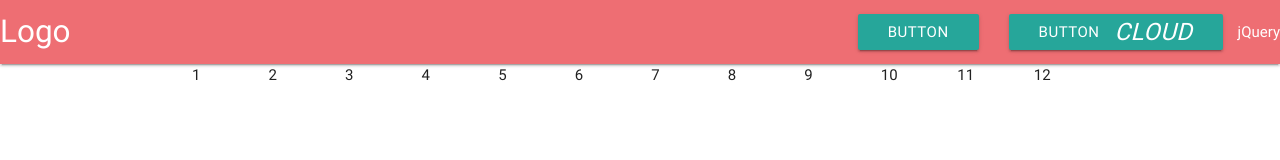
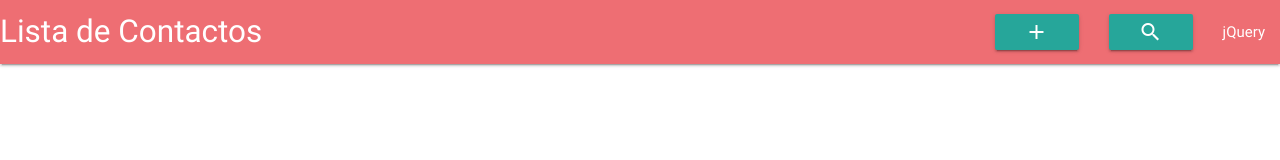
Before and after one commit to AraceliGS/lista-de-contactos, a plain HTML site: page index.html in a window 1280 px wide. Drawn offline with Linux system fonts and the light colour scheme; files whose address does not match are found by name.

Commit message:
añadiendo clases e iconos a la barra de navegación

```diff
--- a/css/main.css
+++ b/css/main.css
@@ -0,0 +1,10 @@
+/* Estilos */
+
+* {
+  box-sizing: border-box;
+}
+
+.lateral-margin {
+  margin-left: 15px;
+  margin-right: 15px;
+}
--- a/index.html
+++ b/index.html
@@ -3,21 +3,22 @@
   <head>
     <meta charset="utf-8">
     <title>Lista de Contactos</title>
+    <link href="https://fonts.googleapis.com/icon?family=Material+Icons" rel="stylesheet">
     <link rel="stylesheet" href="vendors/materialize/css/materialize.min.css">
     <link rel="stylesheet" href="css/main.css">
   </head>
   <body>
     <nav>
     <div class="nav-wrapper">
-      <a href="#!" class="brand-logo">Logo</a>
+      <a href="#!" class="brand-logo">Lista de Contactos</a>
       <ul class="right hide-on-med-and-down">
-        <li><a class="waves-effect waves-light btn">Button</a></li>
-        <li><a class="waves-effect waves-light btn">Button <i class="material-icons right">cloud</i></a></li>
-        <li>jQuery</li>
+        <li><a class="waves-effect waves-light btn"><i class="material-icons">add</i></a></li>
+        <li><a class="waves-effect waves-light btn"><i class="material-icons">search</i></a></li>
+        <li class="lateral-margin">jQuery</li>
       </ul>
     </div>
   </nav>
-    <div class="container">
+    <!-- <div class="container">
       <div class="row">
      <div class="col s1">1</div>
      <div class="col s1">2</div>
@@ -32,7 +33,7 @@
      <div class="col s1">11</div>
      <div class="col s1">12</div>
    </div>
-    </div>
+    </div> -->
     <script type="text/javascript" src="jquery-3.2.1.min.js"></script>
     <script type="text/javascript" src="vendors/materialize/js/materialize.min.js"></script>
     <script type="text/javascript" src="js/app.js"></script>
```
